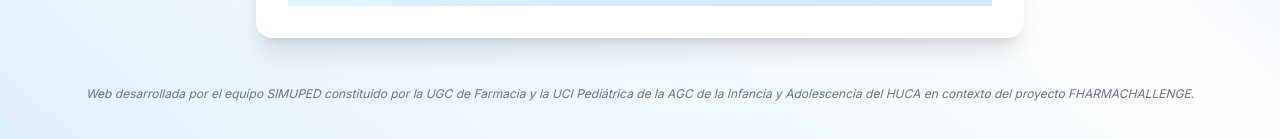
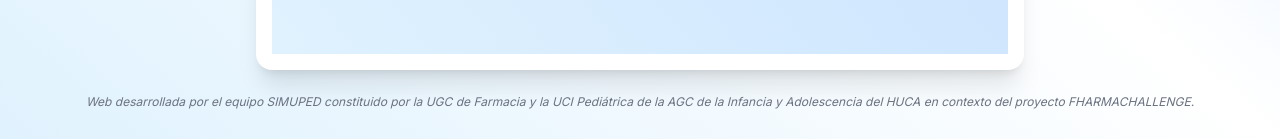
Before and after one commit to ivanmaray/SIMUPED, a React (Vite) app: page / in a window 1280 px wide. Shown: the part 962-1101 px from the top of the page. Built offline with nearby package versions, Linux system fonts and the light colour scheme.

Commit message:
Actualizar logo

```diff
--- a/src/App.jsx
+++ b/src/App.jsx
@@ -156,13 +156,13 @@ export default function SimuPedApp() {
 
   return (
     <div className="min-h-screen flex flex-col justify-between bg-gradient-to-tr from-sky-100 via-white to-blue-200 p-6">
-      <div className="bg-white shadow-xl rounded-2xl w-full max-w-3xl mx-auto p-8 space-y-8">
+      <div className="bg-white shadow-xl rounded-2xl w-full max-w-3xl mx-auto p-4 space-y-4">
         {/* Encabezado: Solo el logo centrado */}
         <div className="flex flex-col items-center">
           <img
             src="/images/simuped_logo.png"
             alt="SimuPed Logo"
-            className="w-20 h-20 object-contain"
+            className="w-40 h-40 object-contain"
           />
         </div>
 
@@ -250,7 +250,7 @@ export default function SimuPedApp() {
         )}
       </div>
 
-      <footer className="text-center text-xs italic text-gray-500 mt-8 py-4 w-full">
+      <footer className="text-center text-xs italic text-gray-500 mt-4 py-2 w-full">
         Web desarrollada por el equipo SIMUPED constituido por la UGC de Farmacia y la UCI
         Pediátrica de la AGC de la Infancia y Adolescencia del HUCA en contexto del proyecto
         FHARMACHALLENGE.
```
